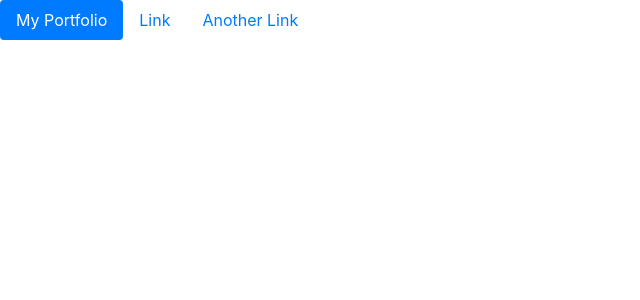
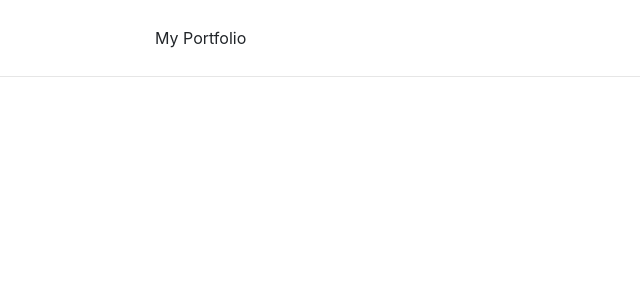
Before and after one commit to DatBoiLuiskrrt/PortfolioProject, a React (Create React App) app in the folder portfolioreact/: page / in a window 1280 px wide. Shown: the top 300 px of the page, without its empty margins (0-640 px from the left). Built offline with nearby package versions, Linux system fonts and the light colour scheme.

Commit message:
Added styled components

```diff
--- a/portfolioreact/src/components/NavBar.js
+++ b/portfolioreact/src/components/NavBar.js
@@ -1,26 +1,85 @@
-import React,{useState} from "react";
-import { Nav, NavItem, Dropdown, DropdownItem, DropdownToggle, DropdownMenu, NavLink } from 'reactstrap';
+import React from "react";
+import styled from "styled-components";
 
-const NavigationBar = (props) => {
+const Nav = styled.div`
+  background-color: #fff;
+  border-bottom: 1px solid rgba(0,0,0,.0975);
+`
+const NavHeader = styled.div`
+  max-width: 1010px;
+  padding: 26px 20px;
+  width: 100%;
+  display: flex;
+  align-items: center;
+  margin: 0 auto;
+`
+const NavLeft = styled.div`
+  width: 33.333%;
+  text-align: left;
+`
+const NavCenter = styled.div`
+  width: 33.333%;
+  text-align: center;
+`
+const Input = styled.input`
+  font-size: 16px;
+  border: solid 1px #dbdbdb;
+  border-radius: 3px;
+  color: #262626;
+  outline: 0;
+  padding: 7px 33px;
+  border-radius: 3px;
+  color: #999;
+  cursor: text;
+  font-size: 14px;
+  font-weight: 300;
+  text-align: center;
+  background: #fafafa;
+  &:active, &:focus {
+    text-align: left;
+  }
+`
+const NavRight = styled.div`
+  width: 33.333%;
+  text-align: right;
+  svg {
+    margin-right: 20px;
+  }
+`
+const MenuLink = styled.a`
+`
+
+function NavBar () {
+    return (
+      <Nav>
+        <NavHeader>
+
+          <NavLeft>My Portfolio</NavLeft>
+
+          <NavCenter>
+
+          </NavCenter>
+
+          <NavRight>
+
+            <MenuLink href="#">
+
+            </MenuLink>
+
+            <MenuLink href="#">
+
+            </MenuLink>
+
+            <MenuLink href="#">
+
+            </MenuLink>
+
+          </NavRight>
+
+        </NavHeader>
+      </Nav>
+    )
+  }
 
 
-
-  return (
-    <div >
-      <Nav pills>
-        <NavItem>
-          <NavLink href="#" active>My Portfolio</NavLink>
-        </NavItem>
-        <NavItem>
-          <NavLink href="#">Link</NavLink>
-        </NavItem>
-        <NavItem>
-          <NavLink href="#">Another Link</NavLink>
-        </NavItem>
-
-      </Nav>
-    </div>
-  );
-}
-
-export default NavigationBar;
+export default NavBar;
```
Also changed, not shown: 1 other file (tests, documents, lock files or other folders).
